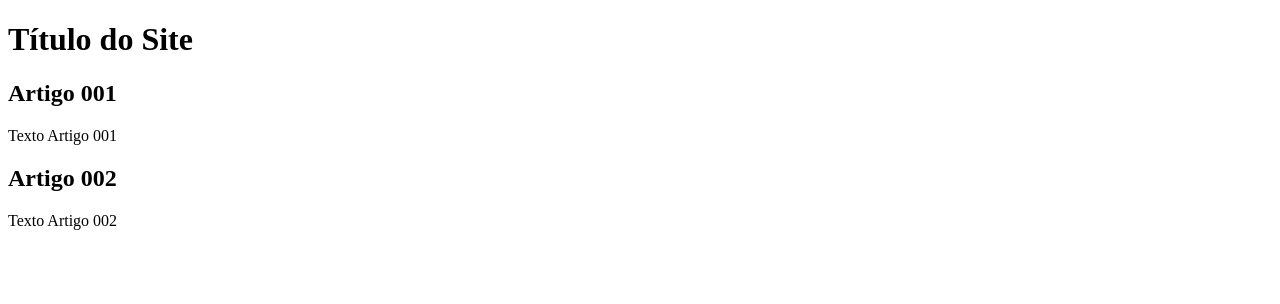
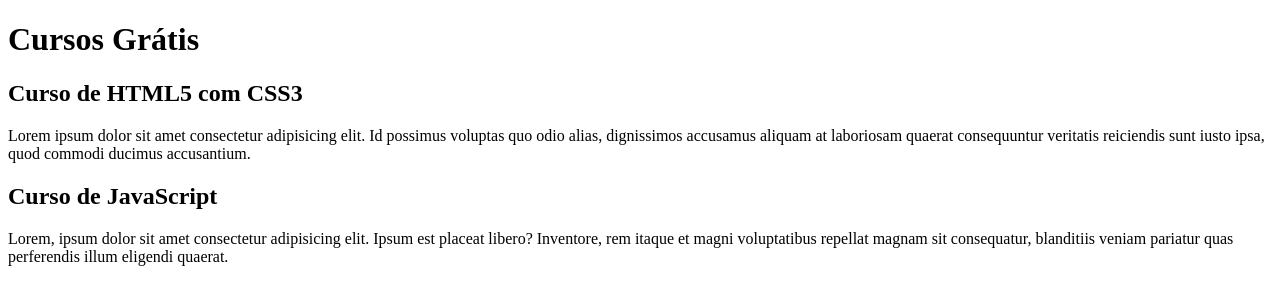
Before and after one commit to emanoelyems/projeto-site, a plain HTML site: page index.html in a window 1280 px wide. Drawn offline with Linux system fonts and the light colour scheme.

Commit message:
comecei a escrever o conteúdo

```diff
--- a/index.html
+++ b/index.html
@@ -10,17 +10,17 @@
     <main>
 
         <header>
-            <h1>Título do Site</h1>
+            <h1>Cursos Grátis</h1>
         </header>
 
         <article>
-            <h2>Artigo 001</h2>
-            <p>Texto Artigo 001</p>
+            <h2>Curso de HTML5 com CSS3</h2>
+            <p>Lorem ipsum dolor sit amet consectetur adipisicing elit. Id possimus voluptas quo odio alias, dignissimos accusamus aliquam at laboriosam quaerat consequuntur veritatis reiciendis sunt iusto ipsa, quod commodi ducimus accusantium.</p>
         </article>
 
         <article>
-            <h2>Artigo 002</h2>
-            <p>Texto Artigo 002</p>
+            <h2>Curso de JavaScript</h2>
+            <p>Lorem, ipsum dolor sit amet consectetur adipisicing elit. Ipsum est placeat libero? Inventore, rem itaque et magni voluptatibus repellat magnam sit consequatur, blanditiis veniam pariatur quas perferendis illum eligendi quaerat.</p>
         </article>
 
     </main>
```
